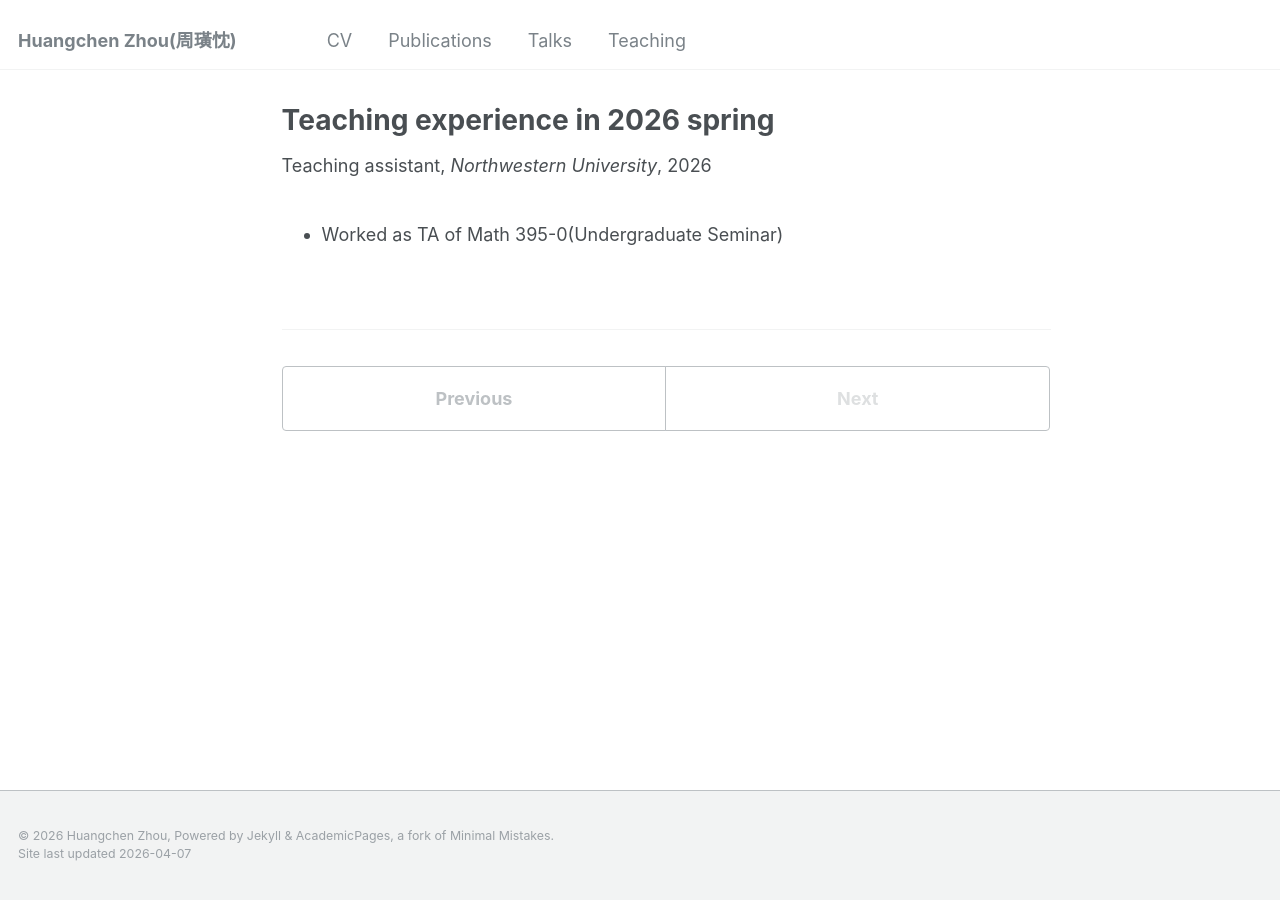
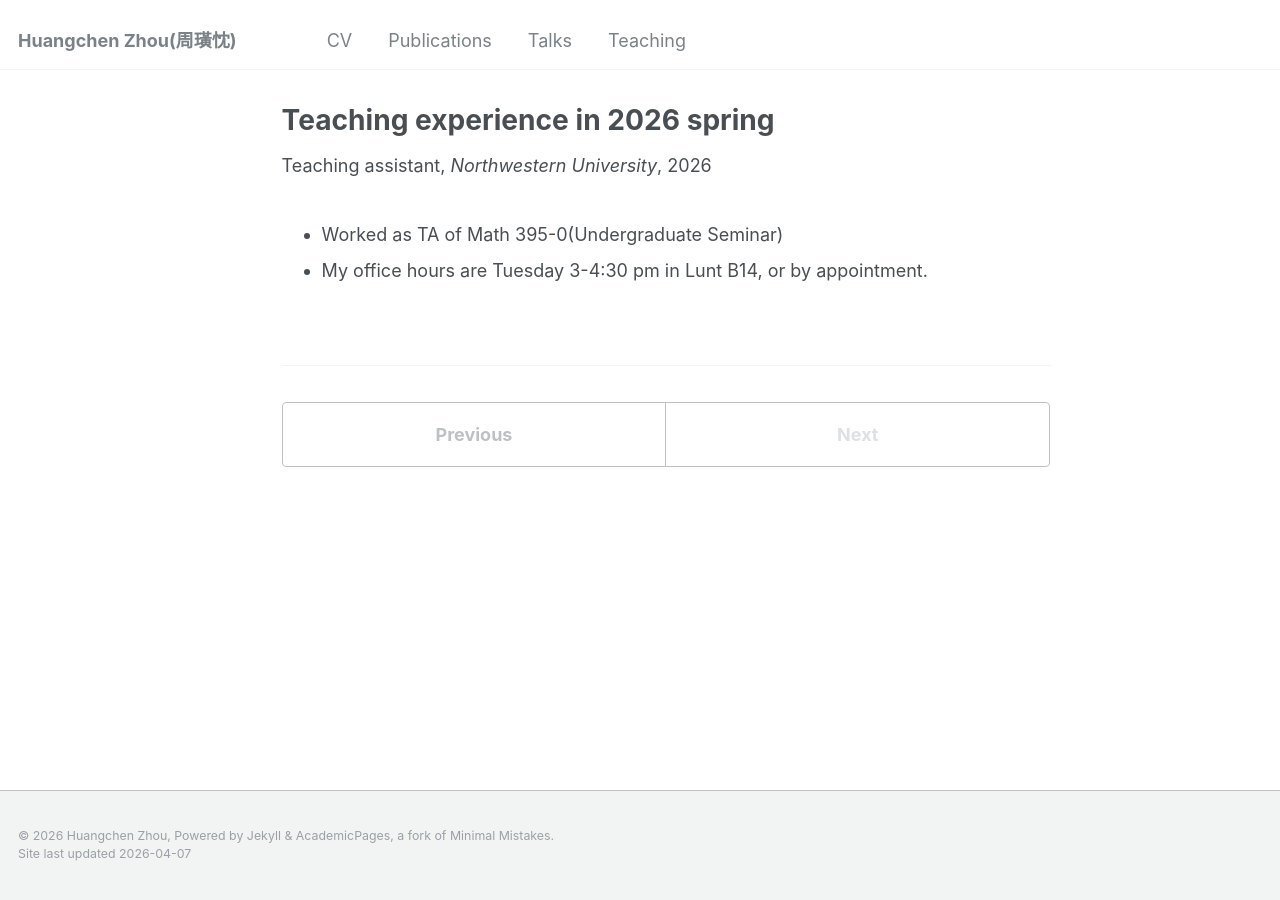
Before and after one commit to zhc515/zhc515.github.io, a Jekyll site: the page built from _teaching/2026-spring-teaching-2.md, in a window 1280 px wide. Built offline with Jekyll 4.4.1, drawn with Linux system fonts in a browser that asks for light colours.

Commit message:
Update 2026-spring-teaching-2.md

```diff
--- a/_teaching/2026-spring-teaching-2.md
+++ b/_teaching/2026-spring-teaching-2.md
@@ -9,3 +9,4 @@ location: "Evanston, US"
 ---
 
 - Worked as TA of Math 395-0(Undergraduate Seminar)
+- My office hours are Tuesday 3-4:30 pm in Lunt B14, or by appointment.
```
